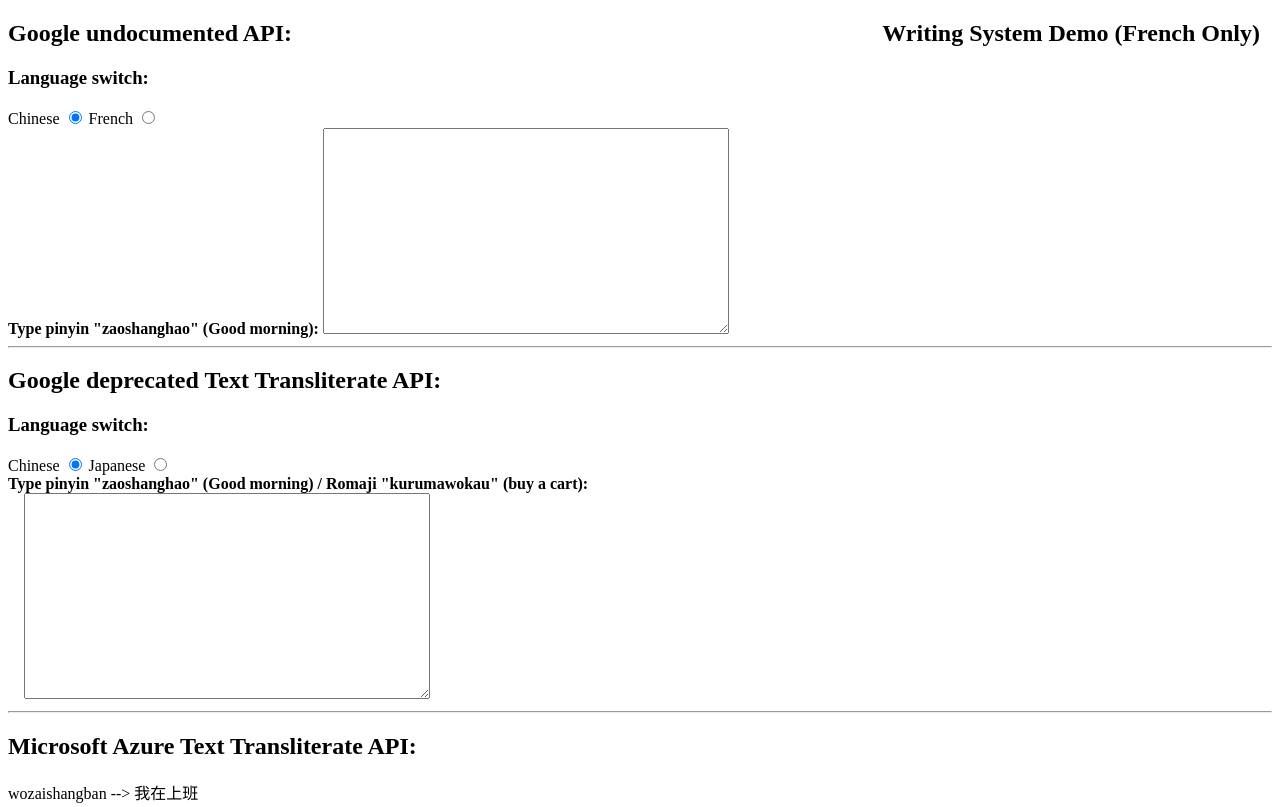
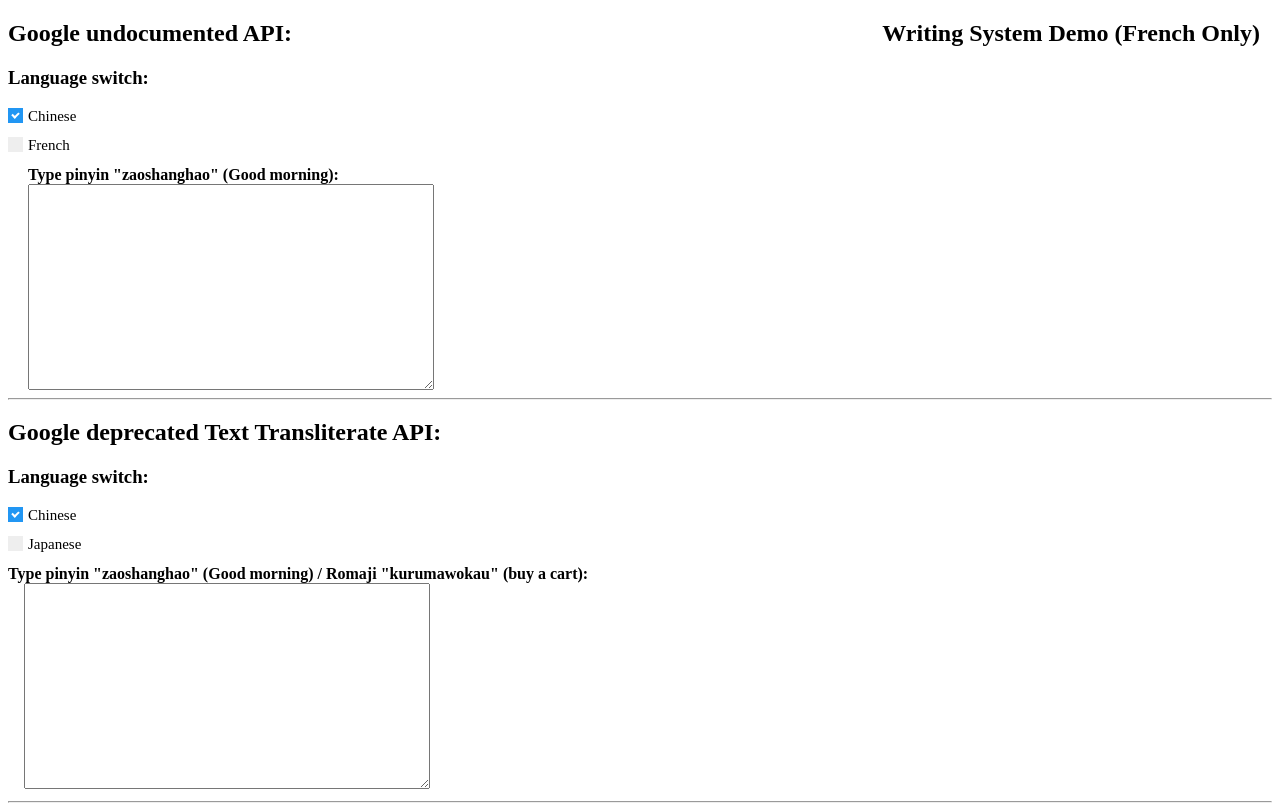
Before and after one commit to JunboJ/typingHelper, a website: page index.html in a window 1280 px wide. Shown: the top 807 px of the page. Drawn offline with nearby package versions, Linux system fonts and the light colour scheme; the site is published under a folder, as on GitHub Pages, so addresses that start at the root find nothing; a script that the page names is missing.

Commit message:
path update

```diff
--- a/index.html
+++ b/index.html
@@ -6,8 +6,8 @@
     <meta name="viewport" content="width=device-width, initial-scale=1.0">
     <meta http-equiv="X-UA-Compatible" content="ie=edge">
     <title>Writing System</title>
-    <link rel="stylesheet" type="text/css" href="/css/helperDiv.css">
-    <link rel="stylesheet" href="/css/all.css">
+    <link rel="stylesheet" type="text/css" href="./public/css/helperDiv.css">
+    <link rel="stylesheet" href="./public/css/all.css">
     <script type="text/javascript" src="https://www.google.com/jsapi"></script>
     <script type="text/javascript">
         // Load the Google Transliterate API
@@ -121,8 +121,8 @@
     </div> -->
 
     <script src="https://ajax.googleapis.com/ajax/libs/jquery/3.4.1/jquery.min.js"></script>
-    <script type="module" src="/js/hook.mjs"></script>
-    <script src="/js/azuretl.js"></script>
+    <script type="module" src="./public/js/hook.mjs"></script>
+    <!-- <script src="./public/js/azuretl.js"></script> -->
 </body>
 
 </html>
```
